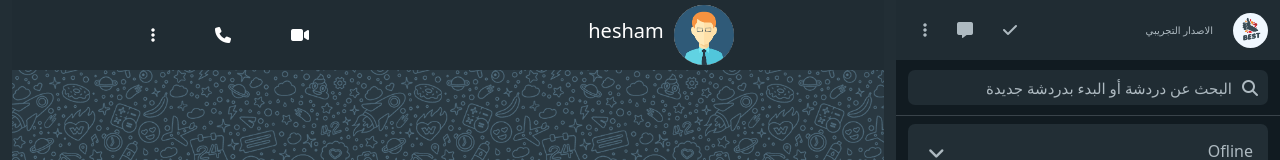
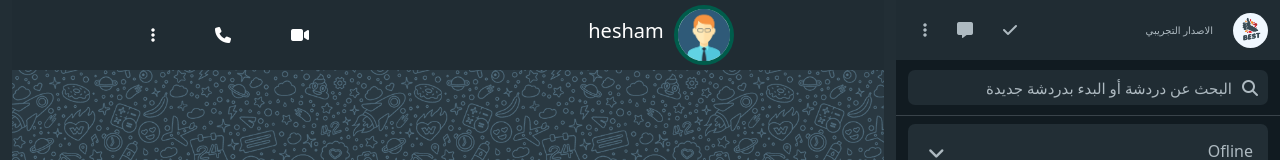
Before and after one commit to hesham156/whatsapp, a plain HTML site: page index.html in a window 1280 px wide. Both pictures are taken after a click on the element 1088 px from the left and 152 px from the top of the page. Shown: the top 160 px of the page. Drawn offline with Linux system fonts and the light colour scheme.

Commit message:
first commit today 1209pl

```diff
--- a/css/index.css
+++ b/css/index.css
@@ -249,6 +249,8 @@ hr {
 }
 .user-info .img {
   min-width: 60px;
+  border: 4px solid #005c4b;
+  cursor: pointer;
   min-height: 60px;
   background-color: aliceblue;
   border-radius: 50%;
--- a/js/index.js
+++ b/js/index.js
@@ -140,9 +140,8 @@ for(let i = 0 ; i<data.length;i++){
 let date = new Date()
 const userpage = (i)=>{
     const page = document.getElementById('userpage')
-    const div = document.createElement('div')
-    div.classList.add('w-100','h-100','position-absolute','top-0','overflow-hidden','center','justify-content-start','flex-column')
-    div.innerHTML=`
+    page.innerHTML=`
+    <div class='top-0 w-100 h-100 center overflow-hidden justify-content-start flex-column position-absolute'>
     <div class='page-top w-100 h-auto center'>
        <div class='opt w-50 h-100 center' >
           <ul class="w-100 center">
@@ -184,9 +183,10 @@ const userpage = (i)=>{
       </ul>
 
     </div>
+    </div>
     `
-    page.appendChild(div)
-    page.classList.add('position-relative')}
+    page.classList.add('position-relative')
+}
 
 const delet = (i)=>{
   document.getElementById(`m${i}`).style.display="none"
@@ -211,5 +211,4 @@ const sendmsg = (msg,i)=>{
   <p>${date.getHours()}:${date.getMinutes()}</p>
  <h5>${msg}</h5>`
  mus.appendChild(div)
- themsg.value=''
 }
```
